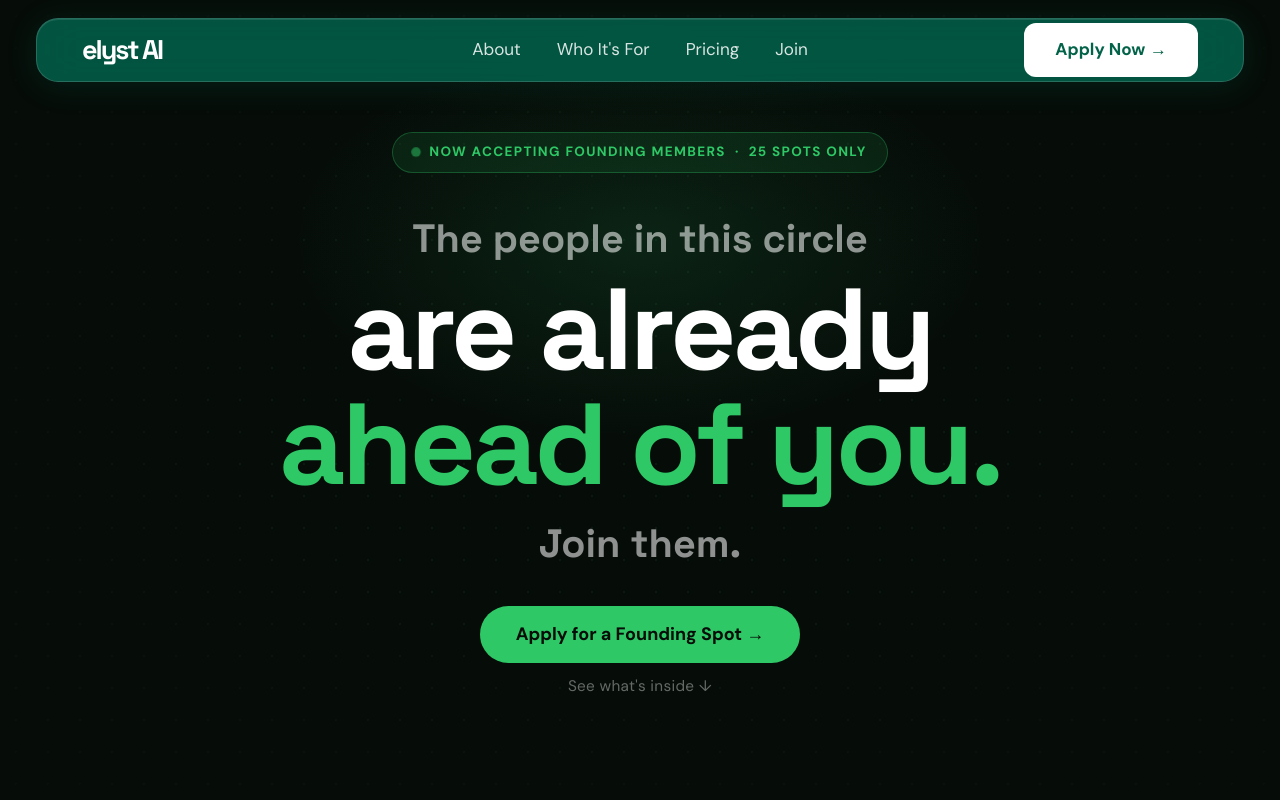
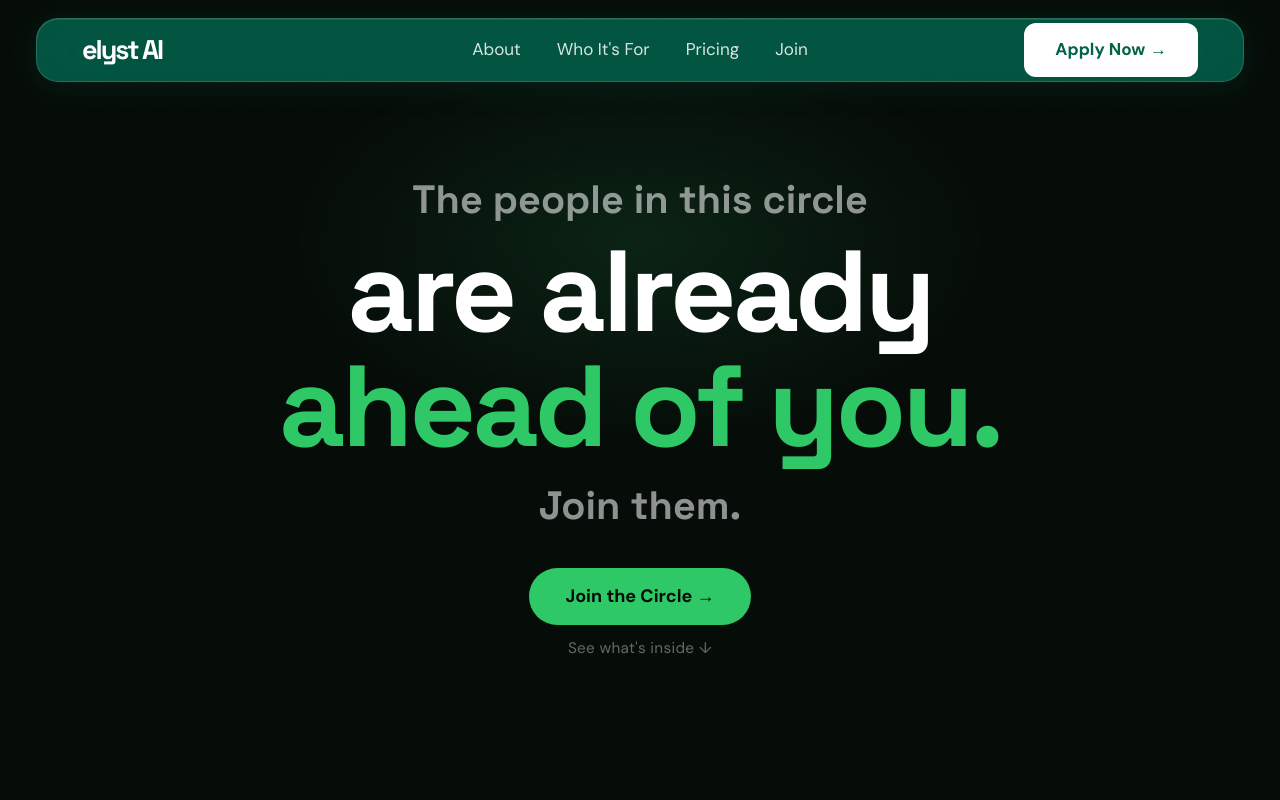
Before and after one commit to Elyst-AI-Git/elyst-ai-landing-page, a React (Vite) app: page /circle in a window 1280 px wide. Shown: the top 800 px of the page. Built offline with nearby package versions, Linux system fonts and the light colour scheme.

Commit message:
feat: add std plan and remove early bird
Added standard plan links in all apply now option. Grayed-out the early bird price card. Removed early bird benefits card (commented)

```diff
--- a/src/components/community/CommunityFinalCTA.jsx
+++ b/src/components/community/CommunityFinalCTA.jsx
@@ -62,7 +62,7 @@ const CommunityFinalCTA = () => (
             Early Bird spots are limited. Once they are gone, they are gone.
           </p>
           <a
-            href="https://forms.gle/fSmbvXiRoAqLK3ky7"
+            href="https://nas.io/elystaicircle"
             target="_blank"
             rel="noopener noreferrer"
             className="font-body font-bold"
--- a/src/components/community/CommunityHero.jsx
+++ b/src/components/community/CommunityHero.jsx
@@ -59,31 +59,6 @@ const CommunityHero = () => {
         }} />
 
         <div style={{ position: 'relative', zIndex: 1, maxWidth: 900, width: '100%', textAlign: 'center' }}>
-
-          {/* Badge */}
-          <motion.div {...anim(0)} style={{ display: 'flex', justifyContent: 'center', marginBottom: 36 }}>
-            <div style={{
-              display: 'inline-flex',
-              alignItems: 'center',
-              gap: 10,
-              background: 'rgba(46,200,102,0.1)',
-              border: '1px solid rgba(46,200,102,0.3)',
-              borderRadius: 999,
-              padding: '9px 20px',
-              color: '#2ec866',
-              fontSize: '0.75rem',
-              fontWeight: 700,
-              letterSpacing: '0.1em',
-              textTransform: 'uppercase',
-            }}>
-              <span style={{
-                width: 6, height: 6, background: '#2ec866', borderRadius: '50%',
-                animation: 'heroPulse 2s infinite',
-                display: 'inline-block', flexShrink: 0,
-              }} />
-              Now Accepting Founding Members &nbsp;·&nbsp; 25 Spots Only
-            </div>
-          </motion.div>
 
           {/* Headline - 3-tier visual hierarchy */}
           <div style={{ marginBottom: 32 }}>
@@ -150,7 +125,7 @@ const CommunityHero = () => {
             style={{ display: 'flex', flexDirection: 'column', alignItems: 'center', gap: 12 }}
           >
             <a
-              href="https://forms.gle/fSmbvXiRoAqLK3ky7"
+              href="https://nas.io/elystaicircle"
               target="_blank"
               rel="noopener noreferrer"
               className="font-body font-bold"
@@ -166,7 +141,7 @@ const CommunityHero = () => {
               onMouseEnter={(e) => { e.currentTarget.style.opacity = '0.88' }}
               onMouseLeave={(e) => { e.currentTarget.style.opacity = '1' }}
             >
-              Apply for a Founding Spot →
+              Join the Circle →
             </a>
             <a
               href="#what-you-join"
--- a/src/components/community/CommunityNav.jsx
+++ b/src/components/community/CommunityNav.jsx
@@ -13,7 +13,7 @@ const CommunityNav = () => {
 	const navigate = useNavigate()
 	const [mobileOpen, setMobileOpen] = useState(false)
 
-	const APPLY_URL = 'https://forms.gle/fSmbvXiRoAqLK3ky7'
+	const APPLY_URL = 'https://nas.io/elystaicircle'
 
 	const scrollTo = (id) => {
 		setMobileOpen(false)
--- a/src/components/community/CommunityPricing.jsx
+++ b/src/components/community/CommunityPricing.jsx
@@ -28,24 +28,25 @@ function PriceCard({ name, ribbon, price, sub, features, extraLabel, extras, cta
   return (
     <div style={{
       background: highlighted
-        ? 'linear-gradient(145deg, #0d3d25, #1a5c35)'
+        ? 'linear-gradient(145deg, #2a2a2a, #3a3a3a)'
         : '#ffffff',
-      border: `1.5px solid ${highlighted ? '#2ec866' : '#e4f2e9'}`,
+      border: `1.5px solid ${highlighted ? '#555555' : '#e4f2e9'}`,
       borderRadius: 24,
       padding: 36,
       position: 'relative',
       overflow: 'hidden',
-      boxShadow: highlighted ? '0 0 60px rgba(46,200,102,0.18), 0 20px 60px rgba(13,61,37,0.15)' : '0 2px 12px rgba(0,0,0,0.04)',
+      boxShadow: highlighted ? '0 2px 12px rgba(0,0,0,0.12)' : '0 2px 12px rgba(0,0,0,0.04)',
       height: '100%',
       display: 'flex',
       flexDirection: 'column',
+      opacity: highlighted ? 0.75 : 1,
     }}>
 
       {highlighted && (
         <div style={{
           position: 'absolute',
           inset: 0,
-          background: 'radial-gradient(ellipse at 70% 0%, rgba(46,200,102,0.12) 0%, transparent 60%)',
+          background: 'radial-gradient(ellipse at 70% 0%, rgba(100,100,100,0.12) 0%, transparent 60%)',
           pointerEvents: 'none',
         }} />
       )}
@@ -59,8 +60,8 @@ function PriceCard({ name, ribbon, price, sub, features, extraLabel, extras, cta
           width: 160,
           textAlign: 'center',
           transform: 'rotate(45deg)',
-          background: '#2ec866',
-          color: '#060d09',
+          background: '#888888',
+          color: '#ffffff',
           fontFamily: 'var(--font-body)',
           fontSize: '0.62rem',
           fontWeight: 800,
@@ -80,7 +81,7 @@ function PriceCard({ name, ribbon, price, sub, features, extraLabel, extras, cta
           fontSize: '0.72rem',
           letterSpacing: '0.12em',
           textTransform: 'uppercase',
-          color: highlighted ? 'rgba(255,255,255,0.5)' : '#1a7a4a',
+          color: highlighted ? 'rgba(255,255,255,0.45)' : '#1a7a4a',
           marginBottom: 10,
         }}
       >
@@ -96,7 +97,7 @@ function PriceCard({ name, ribbon, price, sub, features, extraLabel, extras, cta
 
       {highlighted ? (
         <div style={{ marginBottom: 24 }}>
-          <div className="font-body text-sm" style={{ color: '#2ec866', fontWeight: 700, marginBottom: 3 }}>
+          <div className="font-body text-sm" style={{ color: '#aaaaaa', fontWeight: 700, marginBottom: 3 }}>
             gives you access until July 15
           </div>
           <div className="font-body text-sm" style={{ color: 'rgba(255,255,255,0.55)' }}>
@@ -121,7 +122,7 @@ function PriceCard({ name, ribbon, price, sub, features, extraLabel, extras, cta
             className="font-body"
             style={{ display: 'flex', alignItems: 'flex-start', gap: 10, color: highlighted ? 'rgba(255,255,255,0.8)' : '#1a3a28', fontSize: '1rem' }}
           >
-            <span style={{ color: highlighted ? 'rgba(255,255,255,0.7)' : '#2ec866', fontWeight: 700, flexShrink: 0, fontSize: '0.85rem', marginTop: 3 }}>✓</span>
+            <span style={{ color: highlighted ? 'rgba(255,255,255,0.5)' : '#2ec866', fontWeight: 700, flexShrink: 0, fontSize: '0.85rem', marginTop: 3 }}>✓</span>
             {text}
           </li>
         ))}
@@ -130,7 +131,7 @@ function PriceCard({ name, ribbon, price, sub, features, extraLabel, extras, cta
       {extras && (
         <div style={{ marginTop: 20 }}>
           <div style={{ height: '1px', background: highlighted ? 'rgba(255,255,255,0.08)' : '#e4f2e9', marginBottom: 14 }} />
-          <div className="font-body font-bold" style={{ fontSize: '0.75rem', color: '#2ec866', letterSpacing: '0.06em', textTransform: 'uppercase', marginBottom: 10 }}>
+          <div className="font-body font-bold" style={{ fontSize: '0.75rem', color: '#888888', letterSpacing: '0.06em', textTransform: 'uppercase', marginBottom: 10 }}>
             {extraLabel}
           </div>
           <ul style={{ listStyle: 'none', padding: 0, margin: 0, display: 'flex', flexDirection: 'column', gap: 10 }}>
@@ -140,7 +141,7 @@ function PriceCard({ name, ribbon, price, sub, features, extraLabel, extras, cta
                 className="font-body font-bold"
                 style={{ display: 'flex', alignItems: 'flex-start', gap: 10, color: highlighted ? '#ffffff' : '#0d1a10', fontSize: '1rem', textAlign: 'left' }}
               >
-                <span style={{ color: highlighted ? 'rgba(255,255,255,0.7)' : '#2ec866', fontWeight: 700, flexShrink: 0, fontSize: '0.85rem', marginTop: 3 }}>✓</span>
+                <span style={{ color: highlighted ? 'rgba(255,255,255,0.5)' : '#2ec866', fontWeight: 700, flexShrink: 0, fontSize: '0.85rem', marginTop: 3 }}>✓</span>
                 {text}
               </li>
             ))}
@@ -148,11 +149,30 @@ function PriceCard({ name, ribbon, price, sub, features, extraLabel, extras, cta
         </div>
       )}
 
+      {highlighted ? (
+        <div
+          style={{
+            display: 'block',
+            textAlign: 'center',
+            marginTop: 28,
+            padding: '14px',
+            borderRadius: 999,
+            background: '#555555',
+            border: 'none',
+            color: 'rgba(255,255,255,0.45)',
+            fontFamily: 'var(--font-body)',
+            fontWeight: 700,
+            fontSize: '0.95rem',
+            cursor: 'not-allowed',
+          }}
+        >
+          {cta}
+        </div>
+      ) : (
         <a
-        href={highlighted ? 'https://forms.gle/fSmbvXiRoAqLK3ky7' : undefined}
-        target={highlighted ? '_blank' : undefined}
-        rel={highlighted ? 'noopener noreferrer' : undefined}
-        onClick={!highlighted ? (e) => e.preventDefault() : undefined}
+          href="https://nas.io/elystaicircle"
+          target="_blank"
+          rel="noopener noreferrer"
           onMouseEnter={() => setBtnHover(true)}
           onMouseLeave={() => setBtnHover(false)}
           style={{
@@ -161,21 +181,20 @@ function PriceCard({ name, ribbon, price, sub, features, extraLabel, extras, cta
             marginTop: 28,
             padding: '14px',
             borderRadius: 999,
-          background: highlighted
-            ? (btnHover ? '#3ad077' : '#2ec866')
-            : (btnHover ? '#e4f2e9' : '#f0faf4'),
-          border: highlighted ? 'none' : '1.5px solid #c8e6d4',
-          color: highlighted ? '#060d09' : '#0d3d25',
+            background: btnHover ? '#e4f2e9' : '#f0faf4',
+            border: '1.5px solid #c8e6d4',
+            color: '#0d3d25',
             fontFamily: 'var(--font-body)',
             fontWeight: 700,
             fontSize: '0.95rem',
             textDecoration: 'none',
             transition: 'all 0.2s',
-          cursor: highlighted ? 'pointer' : 'default',
+            cursor: 'pointer',
           }}
         >
           {cta}
         </a>
+      )}
     </div>
   )
 }
@@ -218,7 +237,7 @@ const CommunityPricing = () => (
             features={standardFeatures}
             extraLabel="Plus, exclusively:"
             extras={earlyBirdExtras}
-            cta="Claim Early Bird Spot →"
+            cta="Early Bird Closed"
             highlighted
           />
         </motion.div>
--- a/src/pages/CommunityPage.jsx
+++ b/src/pages/CommunityPage.jsx
@@ -39,7 +39,7 @@ const CommunityPage = () => {
       <CommunityNav />
       <CommunityHero />
       <CommunityAbout />
-      <CommunityBenefits />
+      {/* <CommunityBenefits /> */}
       <CommunityForWho />
       <CommunityPricing />
       <CommunityJoin />
```
Lines whose indentation alone changed are shown as unchanged.
